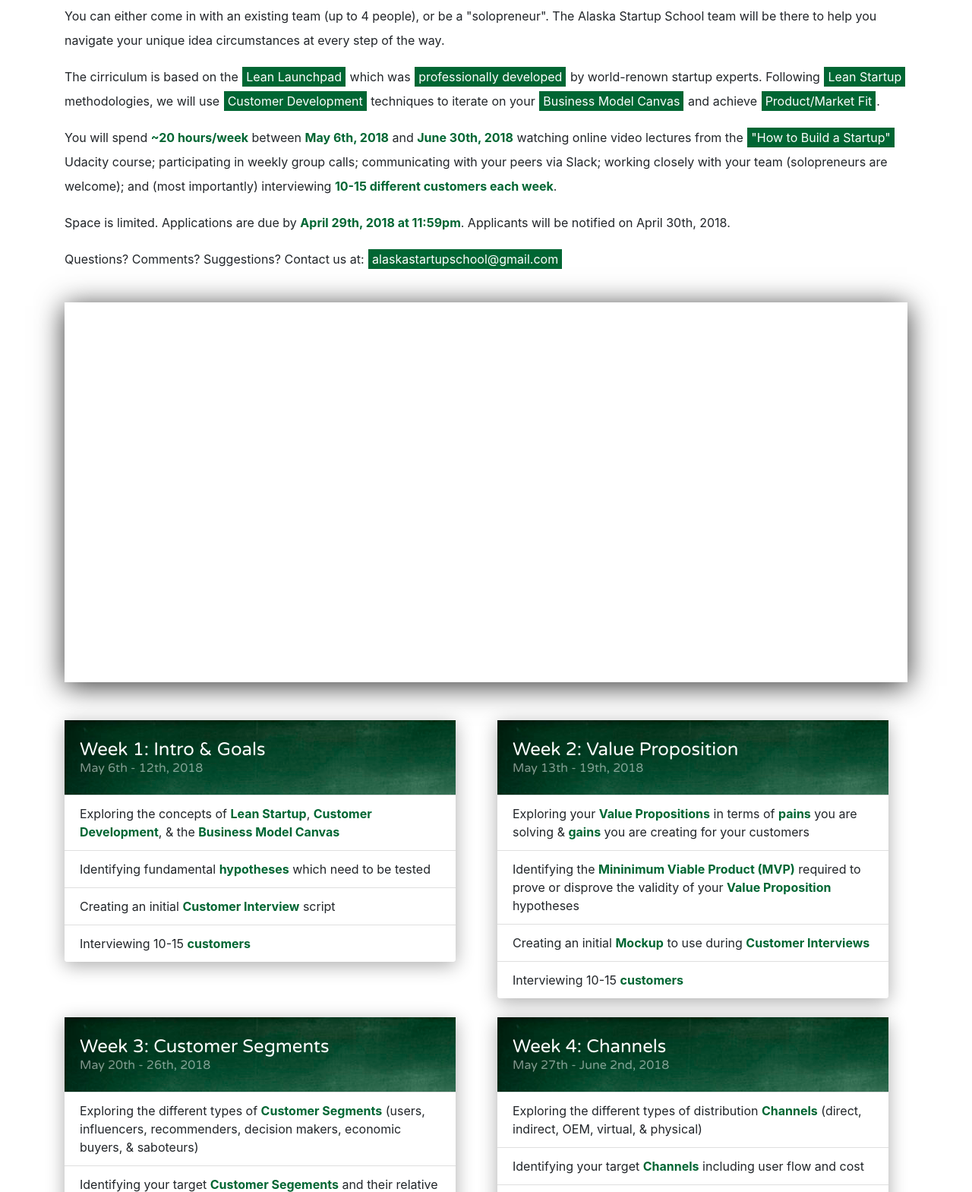
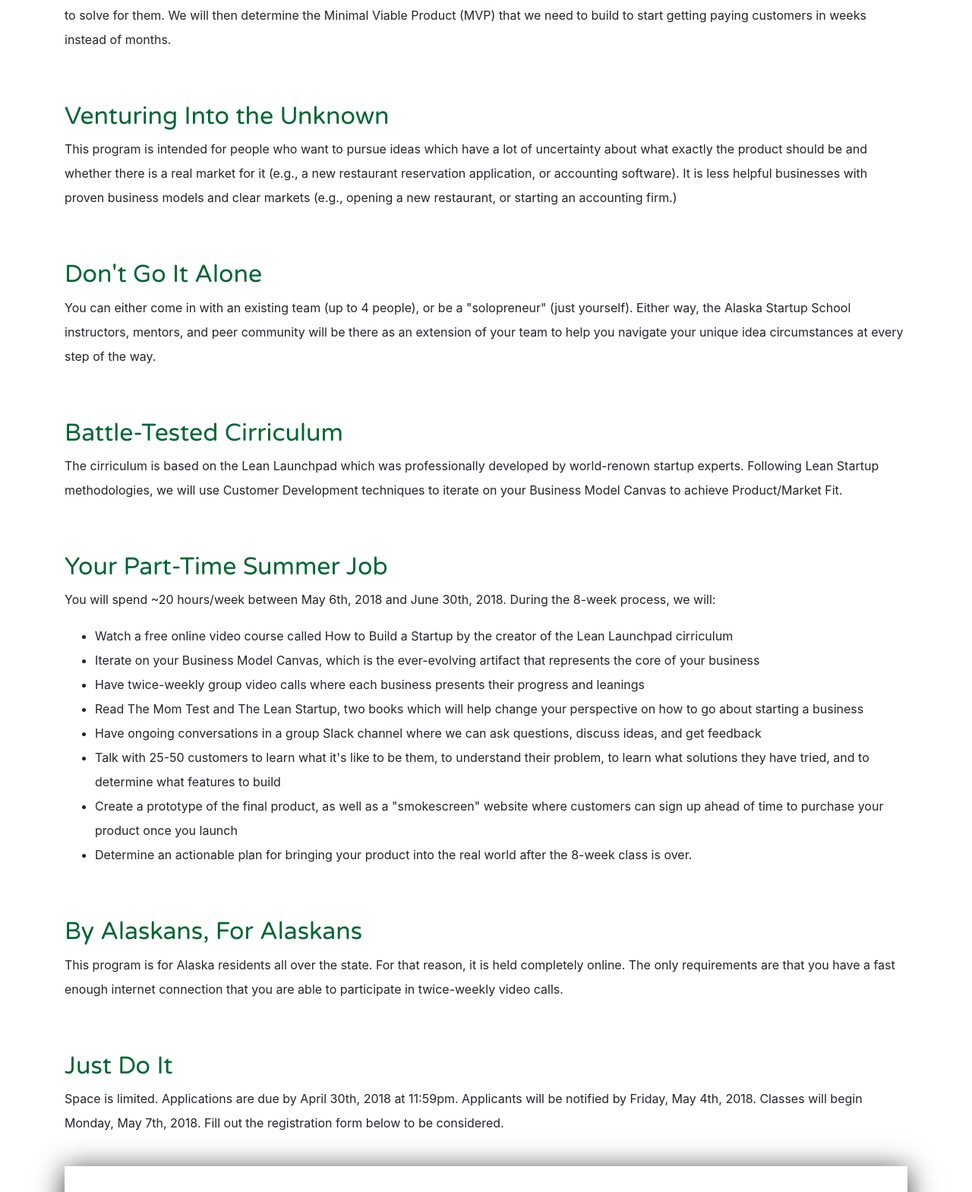
Before and after one commit to conroywhitney/alaskastartupschool, a plain HTML site: page index.html in a window 1280 px wide. Shown: the part 708-2277 px from the top of the page at 76% size. Drawn offline with nearby package versions, Linux system fonts and the light colour scheme; a script that the page names is missing.

Commit message:
Re-organize info

```diff
--- a/index.html
+++ b/index.html
@@ -20,7 +20,6 @@
         <img src="images/chalkboard.jpeg" alt="Alaska Startup School">
         <div class="carousel-caption">
           <h1>Alaska Startup School</h1>
-          <h2>Less Talk. More Action.</h3>
         </div>
       </div>
     </div>
@@ -30,17 +29,81 @@
   <div class="row">
     <div class="col-12">
       <section class="intro">
-        <p><b>Alaska Startup School</b> is an <b>8-week</b> program is designed to save you <b>time</b>, <b>money</b>, and <b>heartache</b> by validating your business idea. Instead of building something and then trying to sell it, we will first see if there is a <b>real problem</b> that <b>actual customers</b> would be willing to <b>pay you</b> to solve for them. We will then determine the <b>Minimal Viable Product (MVP)</b> that we need to build to start getting <b>paying customers</b> in weeks instead of months. By the end, you will either have a clear roadmap to profitibility; or you will have learned that your idea does not have a viable market. Win-win.</p>
+        <h2>Validate Your Business Idea in 8 Weeks</h2>
+        <p>Alaska Startup School is an 8-week program is designed to save you time, money, and heartache by guiding you through the necessary steps to validate your business idea. By the end, you will either have a clear roadmap to profitibility; or you will have learned that your idea does not have a viable market. Either way, it's a win-win scenario.</p>
+      </section>
+    </div>
+  </div>
 
+  <div class="row">
+    <div class="col-12">
+      <section class="intro">
+        <h2>Build Something People Want</h2>
+        <p>Instead of building something and then trying to sell it, we will first see if there is a real problem that actual customers would be willing to pay you to solve for them. We will then determine the Minimal Viable Product (MVP) that we need to build to start getting paying customers in weeks instead of months.</p>
+      </section>
+    </div>
+  </div>
+
+  <div class="row">
+    <div class="col-12">
+      <section class="intro">
+        <h2>Venturing Into the Unknown</h2>
         <p>This program is intended for people who want to pursue ideas which have a lot of uncertainty about what exactly the product should be and whether there is a real market for it (e.g., a new restaurant reservation application, or accounting software). It is less helpful businesses with proven business models and clear markets (e.g., opening a new restaurant, or starting an accounting firm.)</p>
+      </section>
+    </div>
+  </div>
 
-        <p>You can either come in with an existing team (up to 4 people), or be a "solopreneur". The Alaska Startup School team will be there to help you navigate your unique idea circumstances at every step of the way.</p>
+  <div class="row">
+    <div class="col-12">
+      <section class="intro">
+        <h2>Don't Go It Alone</h2>
+        <p>You can either come in with an existing team (up to 4 people), or be a "solopreneur" (just yourself). Either way, the Alaska Startup School instructors, mentors, and peer community will be there as an extension of your team to help you navigate your unique idea circumstances at every step of the way.</p>
+      </section>
+    </div>
+  </div>
 
-        <p>The cirriculum is based on the <a href="https://en.wikipedia.org/wiki/Lean_Launchpad" target="_blank">Lean Launchpad</a> which was <a href="https://venturewell.org/wp-content/uploads/Educators_Guide_Nov17_FINAL.pdf" target="_blank">professionally developed</a> by world-renown startup experts</a>. Following <a href="https://en.wikipedia.org/wiki/Lean_Startup" target="_blank">Lean Startup</a> methodologies, we will use <a href="https://en.wikipedia.org/wiki/Customer_development" target="_blank">Customer Development</a> techniques to iterate on your <a href="https://en.wikipedia.org/wiki/Business_Model_Canvas" target="_blank">Business Model Canvas</a> and achieve <a href="https://en.wikipedia.org/wiki/Product/market_fit" target="_blank">Product/Market Fit</a>.
+  <div class="row">
+    <div class="col-12">
+      <section class="intro">
+        <h2>Battle-Tested Cirriculum</h2>
+        <p>The cirriculum is based on the Lean Launchpad which was professionally developed by world-renown startup experts. Following Lean Startup methodologies, we will use Customer Development techniques to iterate on your Business Model Canvas to achieve Product/Market Fit.</p>
+      </section>
+    </div>
+  </div>
 
-        <p>You will spend <b>~20 hours/week</b> between <b>May 6th, 2018</b> and <b>June 30th, 2018</b> watching online video lectures from the <a href="https://www.udacity.com/course/how-to-build-a-startup--ep245" target="_blank">"How to Build a Startup"</a> Udacity course; participating in weekly group calls; communicating with your peers via Slack; working closely with your team (solopreneurs are welcome); and (most importantly) interviewing <b>10-15 different customers each week</b>.</p>
-        <p>Space is limited. Applications are due by <b>April 29th, 2018 at 11:59pm</b>. Applicants will be notified on April 30th, 2018.</p>
-        <p>Questions? Comments? Suggestions? Contact us at: <a href="mailto:alaskastartupschool@gmail.com" target="_blank">alaskastartupschool@gmail.com</a></p>
+  <div class="row">
+    <div class="col-12">
+      <section class="intro">
+        <h2>Your Part-Time Summer Job</h2>
+        <p>You will spend ~20 hours/week between May 6th, 2018 and June 30th, 2018. During the 8-week process, we will:</p>
+        <ul>
+          <li>Watch a free online video course called How to Build a Startup by the creator of the Lean Launchpad cirriculum</li>
+          <li>Iterate on your Business Model Canvas, which is the ever-evolving artifact that represents the core of your business</li>
+          <li>Have twice-weekly group video calls where each business presents their progress and leanings</li>
+          <li>Read The Mom Test and The Lean Startup, two books which will help change your perspective on how to go about starting a business</li>
+          <li>Have ongoing conversations in a group Slack channel where we can ask questions, discuss ideas, and get feedback</li>
+          <li>Talk with 25-50 customers to learn what it's like to be them, to understand their problem, to learn what solutions they have tried, and to determine what features to build</li>
+          <li>Create a prototype of the final product, as well as a "smokescreen" website where customers can sign up ahead of time to purchase your product once you launch</li>
+          <li>Determine an actionable plan for bringing your product into the real world after the 8-week class is over.</li>
+        </ul>
+      </section>
+    </div>
+  </div>
+
+  <div class="row">
+    <div class="col-12">
+      <section class="intro">
+        <h2>By Alaskans, For Alaskans</h2>
+        <p>This program is for Alaska residents all over the state. For that reason, it is held completely online. The only requirements are that you have a fast enough internet connection that you are able to participate in twice-weekly video calls.</p>
+      </section>
+    </div>
+  </div>
+
+  <div class="row">
+    <div class="col-12">
+      <section class="intro">
+        <h2>Just Do It</h2>
+        <p>Space is limited. Applications are due by April 30th, 2018 at 11:59pm. Applicants will be notified by Friday, May 4th, 2018. Classes will begin Monday, May 7th, 2018. Fill out the registration form below to be considered.</p>
       </section>
     </div>
   </div>
@@ -54,7 +117,15 @@
   </div>
 
   <div class="row">
-    <div class="col-12 col-lg-6">
+    <div class="col-12">
+      <section class="intro">
+        <h2>Cirriculum</h2>
+      </section>
+    </div>
+  </div>
+
+  <div class="row">
+    <div class="col-12">
       <div class="card">
         <div class="card-block">
           <h4 class="card-title">Week 1: Intro & Goals</h4>
@@ -69,7 +140,7 @@
       </div>
     </div>
 
-    <div class="col-12 col-lg-6">
+    <div class="col-12">
       <div class="card">
         <div class="card-block">
           <h4 class="card-title">Week 2: Value Proposition</h4>
@@ -84,7 +155,7 @@
       </div>
     </div>
 
-    <div class="col-12 col-lg-6">
+    <div class="col-12">
       <div class="card">
         <div class="card-block">
           <h4 class="card-title">Week 3: Customer Segments</h4>
@@ -99,7 +170,7 @@
       </div>
     </div>
 
-    <div class="col-12 col-lg-6">
+    <div class="col-12">
       <div class="card">
         <div class="card-block">
           <h4 class="card-title">Week 4: Channels</h4>
@@ -114,7 +185,7 @@
       </div>
     </div>
 
-    <div class="col-12 col-lg-6">
+    <div class="col-12">
       <div class="card">
         <div class="card-block">
           <h4 class="card-title">Week 5: Customer Relationships</h4>
@@ -129,7 +200,7 @@
       </div>
     </div>
 
-    <div class="col-12 col-lg-6">
+    <div class="col-12">
       <div class="card">
         <div class="card-block">
           <h4 class="card-title">Week 6: Revenue Model</h4>
@@ -144,7 +215,7 @@
       </div>
     </div>
 
-    <div class="col-12 col-lg-6">
+    <div class="col-12">
       <div class="card">
         <div class="card-block">
           <h4 class="card-title">Week 7: Activities, Resources, & Costs</h4>
@@ -159,7 +230,7 @@
       </div>
     </div>
 
-    <div class="col-12 col-lg-6">
+    <div class="col-12">
       <div class="card">
         <div class="card-block">
           <h4 class="card-title">Week 8: Partners, Wrap-Up, & Next Steps</h4>
@@ -174,6 +245,15 @@
       </div>
     </div>
   </div>
+
+  <div class="row">
+    <div class="col-12">
+      <section class="intro">
+        <h2>Get in Touch</h2>
+        <p>Questions? Comments? Suggestions? Contact us at: <a href="mailto:alaskastartupschool@gmail.com" target="_blank">alaskastartupschool@gmail.com</a></p>
+      </section>
+    </div>
+  </div>
 </div>
 
 <footer class="container-fluid text-center navbar-fixed-bottom">
```
